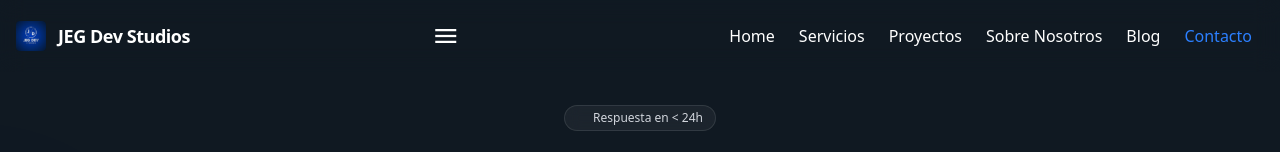
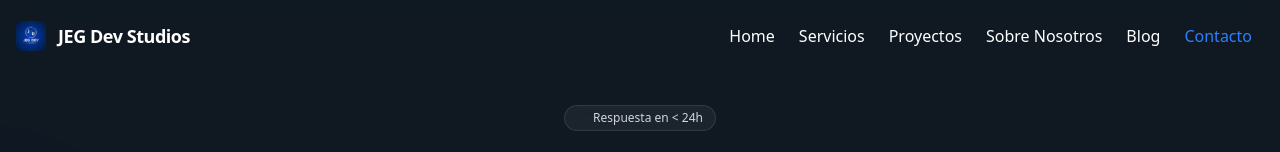
Before and after one commit to JhonnDevJs/jeg-dev-studios-site, a Next.js app: page /contacto in a window 1280 px wide. Shown: the top 152 px of the page. Built offline with nearby package versions, Linux system fonts and the light colour scheme.

Commit message:
fix: button nav

```diff
--- a/src/components/Layout/NavBar.tsx
+++ b/src/components/Layout/NavBar.tsx
@@ -73,8 +73,7 @@ function NavBar() {
         <Image src={iconLogo} className="w-[30px] rounded" alt="logo de la agencia JEG Dev Studios" />
         <h1 className="text-lg font-bold tracking-tight text-white">JEG Dev Studios</h1>
       </Link>
-      <button className="hidden md:hidden h-10 w-10 items-center justify-center rounded-full text-white hover:bg-white/10 transition-colors"
-        className="flex h-10 w-10 items-center justify-center rounded-full text-white hover:bg-white/10 transition-colors"
+      <button className="md:hidden flex h-10 w-10 items-center justify-center rounded-full text-white hover:bg-white/10 transition-colors"
         onClick={() => setIsMenuOpen(!isMenuOpen)}
       >
         <span className="material-symbols-outlined" style={{ fontSize: '28px' }}>menu</span>
```
